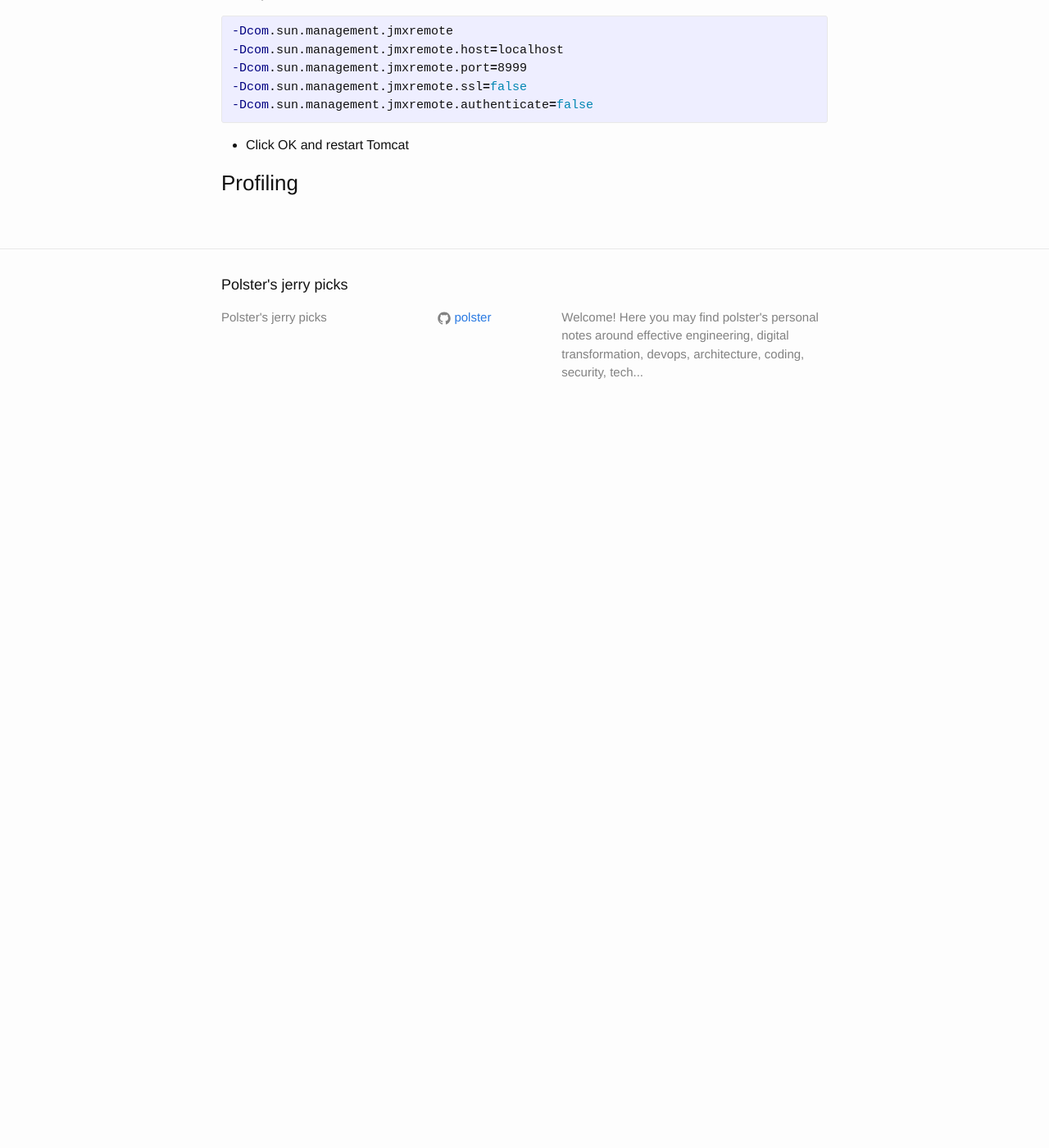
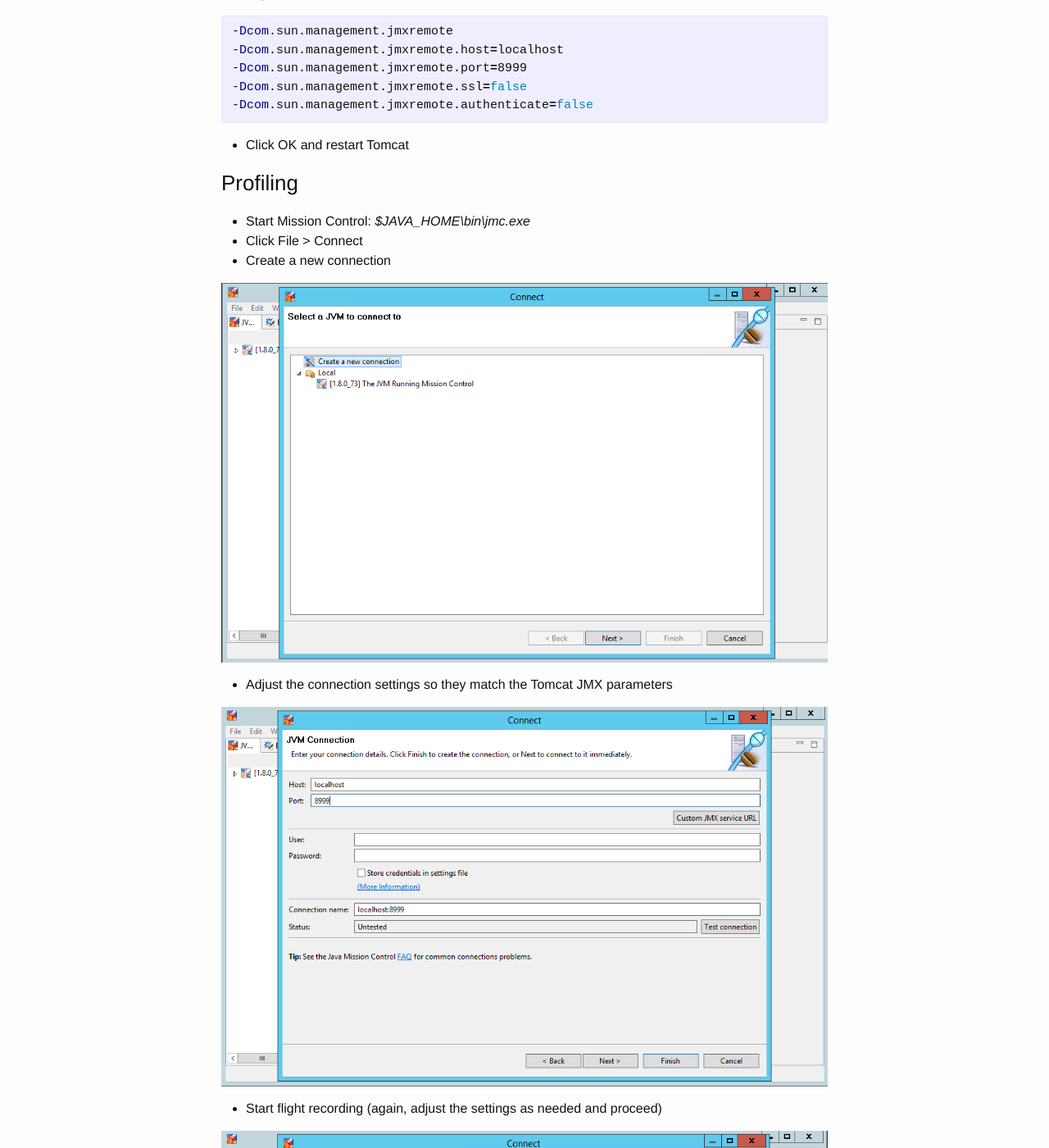
Before and after one commit to polster/polster.github.io, a Jekyll site: the page built from _posts/2016-07-17-Java-Flight-Recorder-Windows-Tomcat.md, in a window 1280 px wide and 1400 px high, scrolled down 1068 px. Shown: the whole window at 82% size. Built offline with Jekyll 4.4.1, drawn with Linux system fonts in a browser that asks for light colours; before the commit the page ends 1594 px from its top, so only the background shows below that.

Commit message:
Profiling part added

```diff
--- a/_posts/2016-07-17-Java-Flight-Recorder-Windows-Tomcat.md
+++ b/_posts/2016-07-17-Java-Flight-Recorder-Windows-Tomcat.md
@@ -31,3 +31,17 @@
 * Click OK and restart Tomcat
 
 ### Profiling
+
+* Start Mission Control: *$JAVA_HOME\\bin\\jmc.exe*
+* Click File > Connect
+* Create a new connection
+
+![JMC New Connection]({{ site.url }}/images/jmc-new-connection.png)
+
+* Adjust the connection settings so they match the Tomcat JMX parameters
+
+![JMC New Connection Settings]({{ site.url }}/images/jmc-new-connection-settings.png)
+
+* Start flight recording (again, adjust the settings as needed and proceed)
+
+![JMC New Connection Start FC]({{ site.url }}/images/jmc-new-connection-start-flight-recording.png)
```
Also changed, not shown: images/jmc-new-connection-settings.png (added), images/jmc-new-connection-start-flight-recording.png (added), images/jmc-new-connection.png (added).
